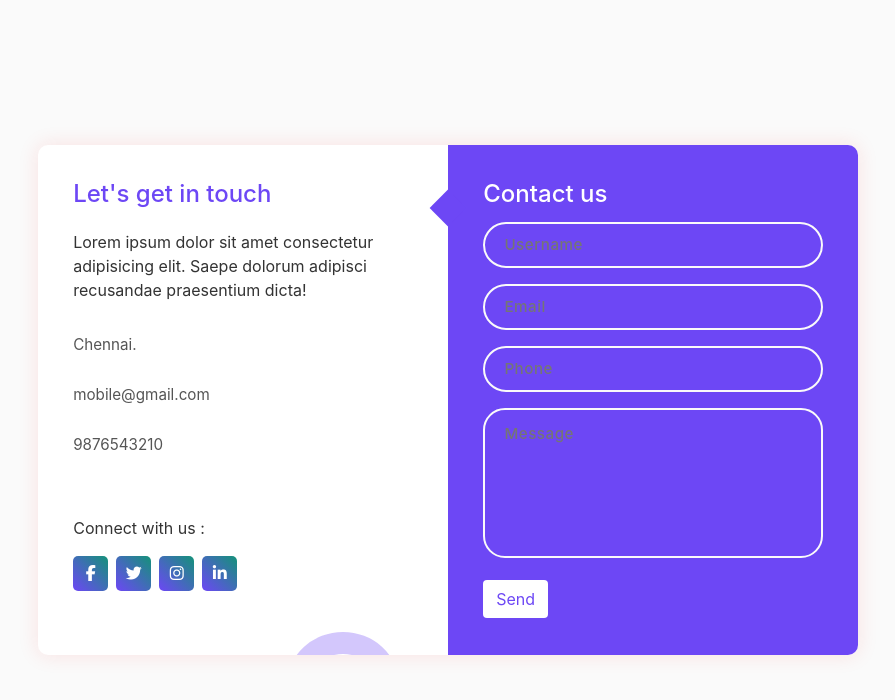
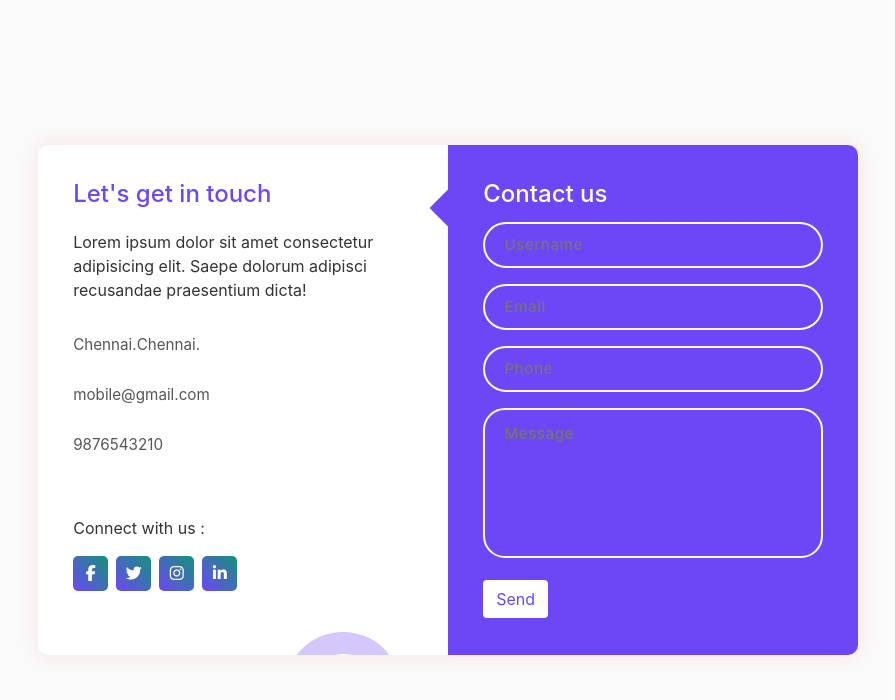
Before and after one commit to MeenatchiSaha/Mobile-Website, a plain HTML site: page contact.html in a window 1280 px wide. Shown: the whole page, without its empty margins (192-1087 px from the left). Drawn offline with nearby package versions, Linux system fonts and the light colour scheme.

Commit message:
chennai 2

```diff
--- a/contact.html
+++ b/contact.html
@@ -31,6 +31,7 @@
             <div class="information">
 
               <p>Chennai.</p>
+                 <p>Chennai.</p>
             </div>
             <div class="information">
 
```
